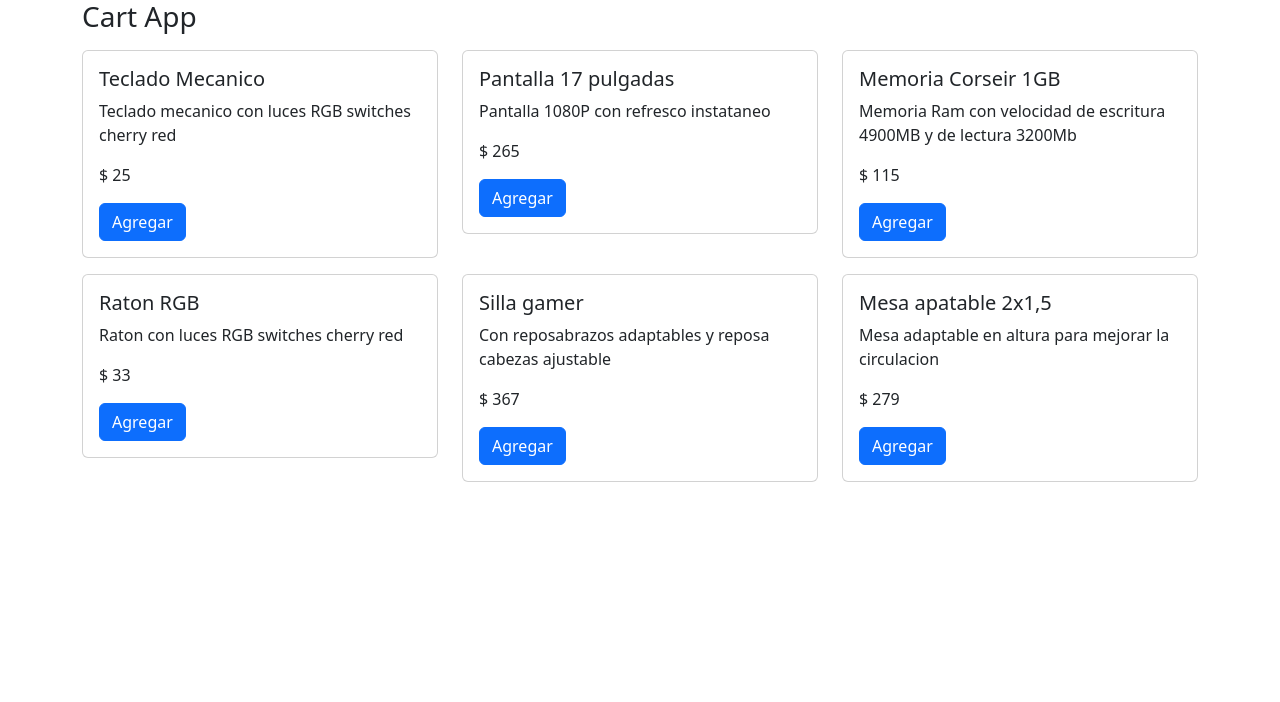
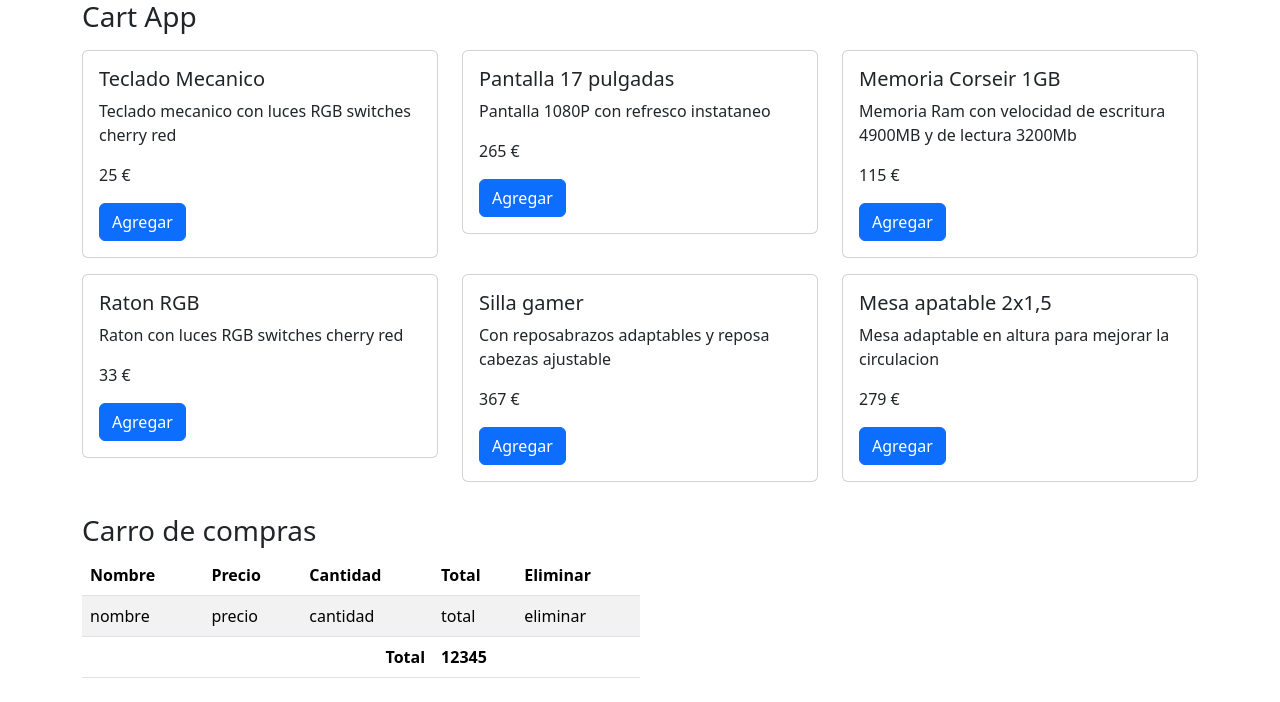
Before and after one commit to RaulMC89/5-Shopping-cart, a React (Vite) app in the folder 5-Shopping-Cart/: page / in a window 1280 px wide. Shown: the top 702 px of the page. Built offline with nearby package versions, Linux system fonts and the light colour scheme.

Commit message:
Tabla carro de compras statica

```diff
--- a/5-Shopping-Cart/src/CartApp.jsx
+++ b/5-Shopping-Cart/src/CartApp.jsx
@@ -8,7 +8,7 @@ export const CartApp = () => {
                         <div className="card-body">
                             <h5 className="card-title">Teclado Mecanico</h5>
                             <p className="card-text">Teclado mecanico con luces RGB switches cherry red</p>
-                            <p className="card-text">$ 25</p>
+                            <p className="card-text">25 €</p>
                             <button className="btn btn-primary">Agregar</button>
                         </div>
                     </div>
@@ -18,7 +18,7 @@ export const CartApp = () => {
                         <div className="card-body">
                             <h5 className="card-title">Pantalla 17 pulgadas</h5>
                             <p className="card-text">Pantalla 1080P con refresco instataneo</p>
-                            <p className="card-text">$ 265</p>
+                            <p className="card-text">265 €</p>
                             <button className="btn btn-primary">Agregar</button>
                         </div>
                     </div>
@@ -28,7 +28,7 @@ export const CartApp = () => {
                         <div className="card-body">
                             <h5 className="card-title">Memoria Corseir 1GB</h5>
                             <p className="card-text">Memoria Ram con velocidad de escritura 4900MB y de lectura 3200Mb</p>
-                            <p className="card-text">$ 115</p>
+                            <p className="card-text">115 €</p>
                             <button className="btn btn-primary">Agregar</button>
                         </div>
                     </div>
@@ -38,7 +38,7 @@ export const CartApp = () => {
                         <div className="card-body">
                             <h5 className="card-title">Raton RGB</h5>
                             <p className="card-text">Raton con luces RGB switches cherry red</p>
-                            <p className="card-text">$ 33</p>
+                            <p className="card-text">33 €</p>
                             <button className="btn btn-primary">Agregar</button>
                         </div>
                     </div>
@@ -48,7 +48,7 @@ export const CartApp = () => {
                         <div className="card-body">
                             <h5 className="card-title">Silla gamer</h5>
                             <p className="card-text">Con reposabrazos adaptables y reposa cabezas ajustable</p>
-                            <p className="card-text">$ 367</p>
+                            <p className="card-text">367 €</p>
                             <button className="btn btn-primary">Agregar</button>
                         </div>
                     </div>
@@ -58,12 +58,41 @@ export const CartApp = () => {
                         <div className="card-body">
                             <h5 className="card-title">Mesa apatable 2x1,5</h5>
                             <p className="card-text">Mesa adaptable en altura para mejorar la circulacion</p>
-                            <p className="card-text">$ 279</p>
+                            <p className="card-text">279 €</p>
                             <button className="btn btn-primary">Agregar</button>
                         </div>
                     </div>
                 </div>
             </div>
+            <div className="my-4 w-50">
+                <h3>Carro de compras</h3>
+                <table className="table table-hover table-striped">
+                    <thead>
+                        <tr>
+                            <th>Nombre</th>
+                            <th>Precio</th>
+                            <th>Cantidad</th>
+                            <th>Total</th>
+                            <th>Eliminar</th>
+                        </tr>
+                    </thead>
+                    <tbody>
+                        <tr>
+                            <td>nombre</td>
+                            <td>precio</td>
+                            <td>cantidad</td>
+                            <td>total</td>
+                            <td>eliminar</td>
+                        </tr>
+                    </tbody>
+                    <tfoot>
+                        <tr>
+                            <td colSpan="3" className="text-end fw-bold">Total</td>
+                            <td colSpan="2" className="text-start fw-bold">12345</td>
+                        </tr>
+                    </tfoot>
+                </table>
+            </div>
         </div>
     </>)
 }
```
